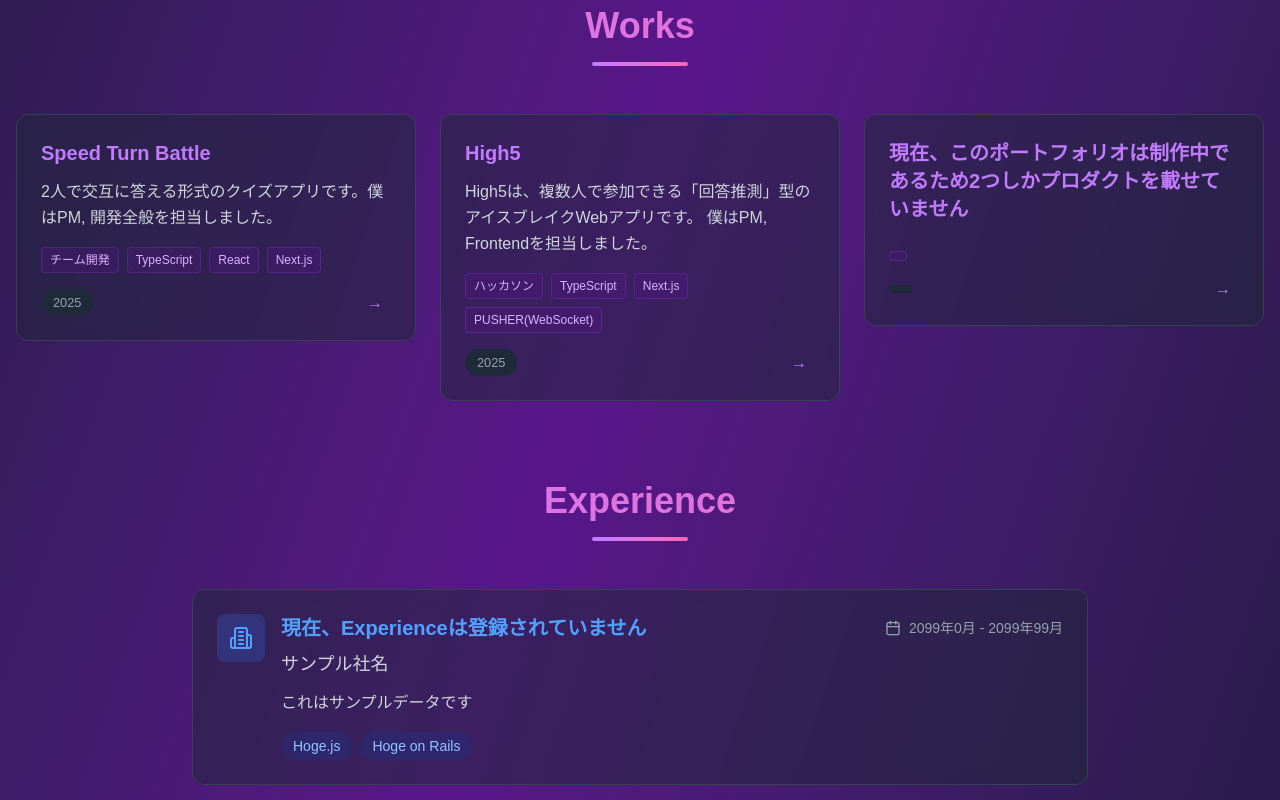
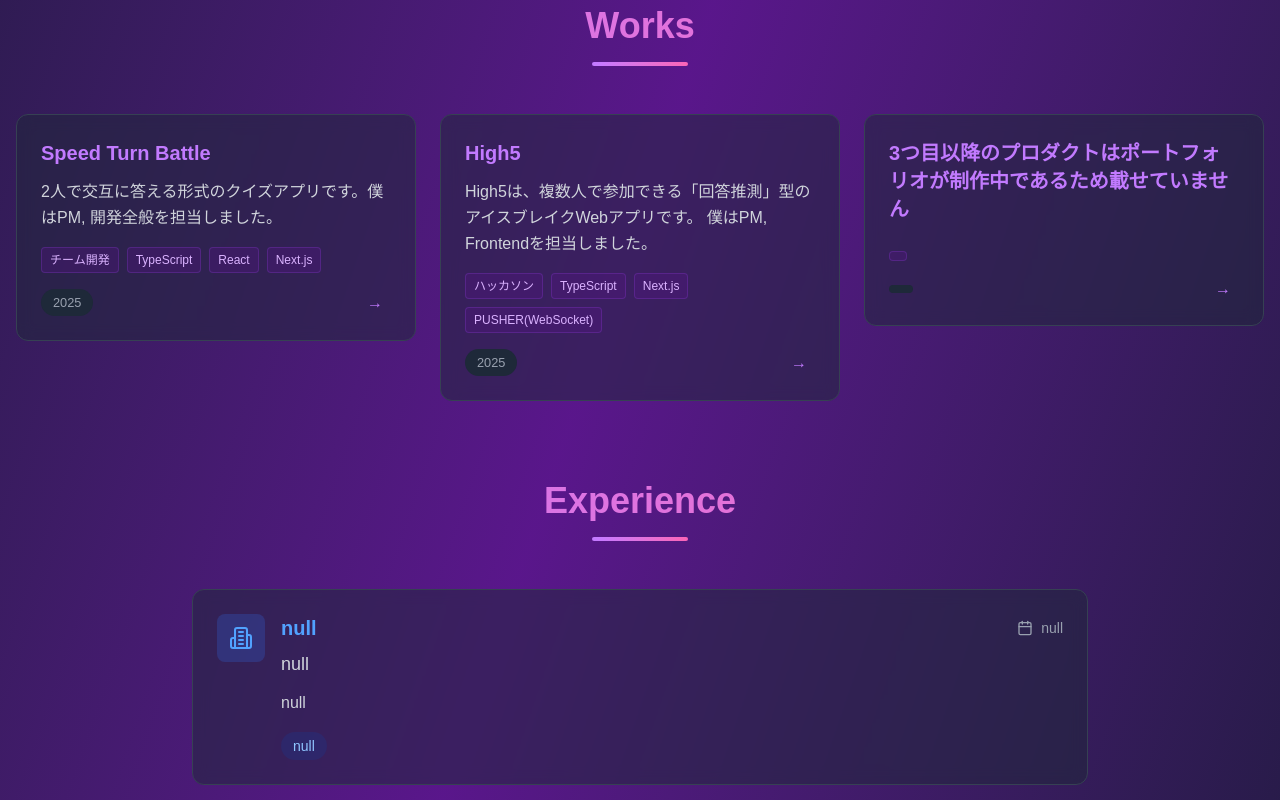
Before and after one commit to KinuGra/202507-portfolio, a Next.js app: page / in a window 1280 px wide. Shown: the part 1660-2460 px from the top of the page. Built offline with nearby package versions, Linux system fonts and the light colour scheme.

Commit message:
chore: 軽微な修正

```diff
--- a/src/components/Profile.tsx
+++ b/src/components/Profile.tsx
@@ -30,7 +30,7 @@ export function Profile() {
       <p className="text-lg text-gray-400 mb-8">Student | Developer</p>
 
       <div className="flex justify-center gap-4 flex-wrap">
-        {["Web", "ゲーム", "Bot"].map((skill, index) => (
+        {["Web開発", "フロントエンド", "バックエンド", "ゲーム開発", "Bot開発"].map((skill, index) => (
           <span
             key={skill}
             className={`px-4 py-2 bg-purple-600/20 border border-purple-500/30 rounded-full text-purple-300 text-sm transition-all duration-500 hover:bg-purple-600/30 hover:scale-105 ${
--- a/src/data/experiences.ts
+++ b/src/data/experiences.ts
@@ -1,11 +1,11 @@
 export const experiences = [
     {
-        company: "サンプル社名",
-        position: "現在、Experienceは登録されていません",
-        period: "2099年0月 - 2099年99月",
+        company: "null",
+        position: "null",
+        period: "null",
         description:
-            "これはサンプルデータです",
-        technologies: ["Hoge.js", "Hoge on Rails"],
+            "null",
+        technologies: ["null"],
     },
     // 以下モックデータ
     // {
--- a/src/data/works.ts
+++ b/src/data/works.ts
@@ -14,7 +14,7 @@ export const works = [
         technologies: ["ハッカソン", "TypeScript", "Next.js", "PUSHER(WebSocket)"],
     },
     {
-        title: "現在、このポートフォリオは制作中であるため2つしかプロダクトを載せていません",
+        title: "3つ目以降のプロダクトはポートフォリオが制作中であるため載せていません",
         description: "",
         year: null,
         url: "null",
```
